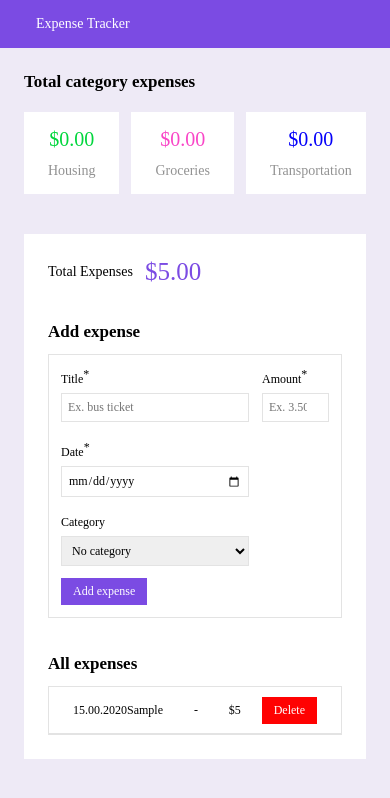
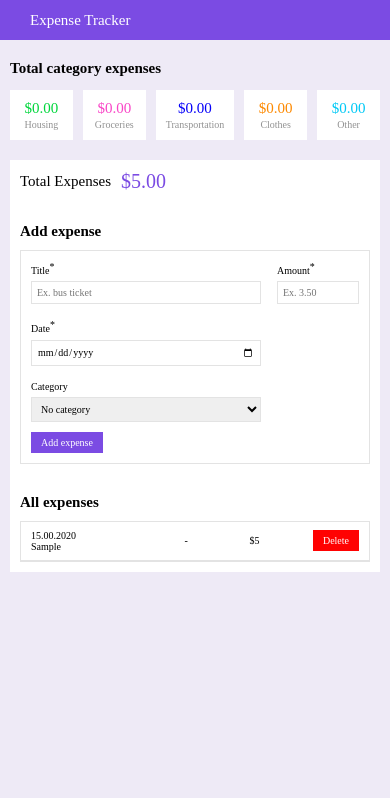
Before and after one commit to jenny-berggreen/240412_assignment_expenseTracker, a React (Vite) app: page / in a window 390 px wide. Both pictures are taken after typing "Sample", "5", "2020-01-15" into the empty fields and a click on the button "Add expense". Shown: the top 798 px of the page. Built offline with nearby package versions, Linux system fonts and the light colour scheme.

Commit message:
Style classes for mobile screens

```diff
--- a/src/App.jsx
+++ b/src/App.jsx
@@ -40,7 +40,7 @@ function App() {
     <div className={`${appStyles.app_container} ${styles.flex} ${styles.flex_column}`}>
       {/* NAVBAR */}
       <nav className={`${appStyles.navbar} ${styles.flex}`}>
-        <span className={`${appStyles.nav_header} ${fontStyles.m}`}>Expense Tracker</span>
+        <span className={`${appStyles.nav_header} ${fontStyles.l}`}>Expense Tracker</span>
       </nav>
 
       <div className={`${appStyles.main_container} ${styles.flex} ${styles.flex_row}`}>
--- a/src/App.module.css
+++ b/src/App.module.css
@@ -95,3 +95,21 @@ body {
 		justify-content: flex-start;
 	}
 }
+
+@media (max-width: 425px) {
+	.main_container {
+		padding: 2rem 1rem;
+	}
+
+	.gap_header {
+		height: 20px;
+	}
+
+	.category_container {
+		gap: 1rem;
+	}
+
+	.form_and_list_container {
+		padding: 1rem;
+	}
+}
--- a/src/components/TotalExpenses.jsx
+++ b/src/components/TotalExpenses.jsx
@@ -18,7 +18,7 @@ const TotalExpenses = ({ expenses }) => {
 
   return (
 	<div className={`${totalExpensesStyles.total_expenses_container} ${styles.flex} ${styles.flex_column}`}>
-		<span className={`${totalExpensesStyles.total_expenses_header} ${fontStyles.m}`}>Total Expenses</span>
+		<span className={`${totalExpensesStyles.total_expenses_header} ${fontStyles.l}`}>Total Expenses</span>
 		<span className={`${totalExpensesStyles.total_expenses_amount} ${fontStyles.xxl}`}>${totalAmount}</span>
 	</div>
   )
--- a/src/styles/categoryExpenses.module.css
+++ b/src/styles/categoryExpenses.module.css
@@ -54,3 +54,10 @@
 		padding: 1.3rem 2rem;
 	}
 }
+
+@media (max-width: 425px) {
+	.category_card {
+		padding: 1rem;
+		gap: 0.2rem;
+	}
+}
--- a/src/styles/expenseList.module.css
+++ b/src/styles/expenseList.module.css
@@ -70,3 +70,24 @@
 	width: 9rem;
 	padding: 0.3rem 0;
 }
+
+@media (max-width: 620px) {
+	.expense_list_row {
+		padding: 0.8rem 1rem;
+	}
+	.title_date_container {
+		flex-direction: column;
+		align-items: flex-start;
+		flex-basis: 28%;
+	}
+}
+
+@media (max-width: 425px) {
+	.housing,
+	.transportation,
+	.groceries,
+	.clothes,
+	.other {
+		width: 8rem;
+	}
+}
--- a/src/styles/fontSizes.module.css
+++ b/src/styles/fontSizes.module.css
@@ -43,11 +43,37 @@
 
 @media (max-width: 620px) {
 	.xxl {
-		font-size: 25px;
+		font-size: 22px;
 	}
 
 	.xl {
+		font-size: 18px;
+	}
+
+	.l {
+		font-size: 15px;
+	}
+
+	.m {
+		font-size: 12px;
+	}
+
+	.s, * {
+		font-size: 10px;
+	}
+
+}
+
+@media (max-width: 425px) {
+	.xxl {
 		font-size: 20px;
 	}
 
+	.xl {
+		font-size: 15px;
+	}
+
+	.m {
+		font-size: 10px;
+	}
 }
```
